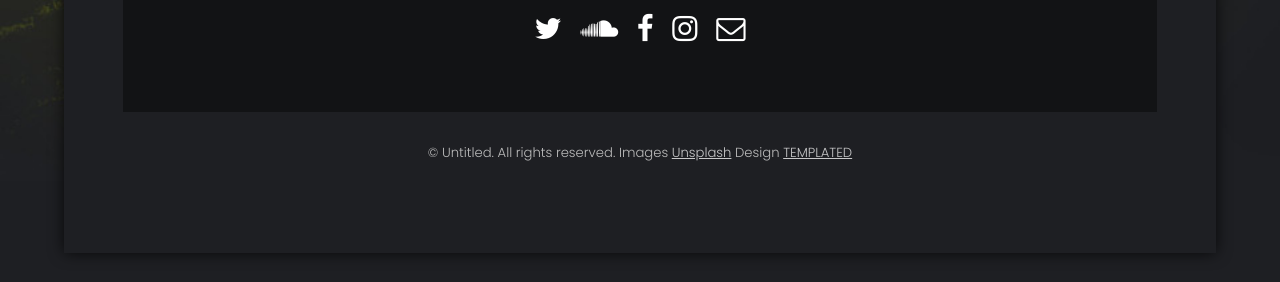
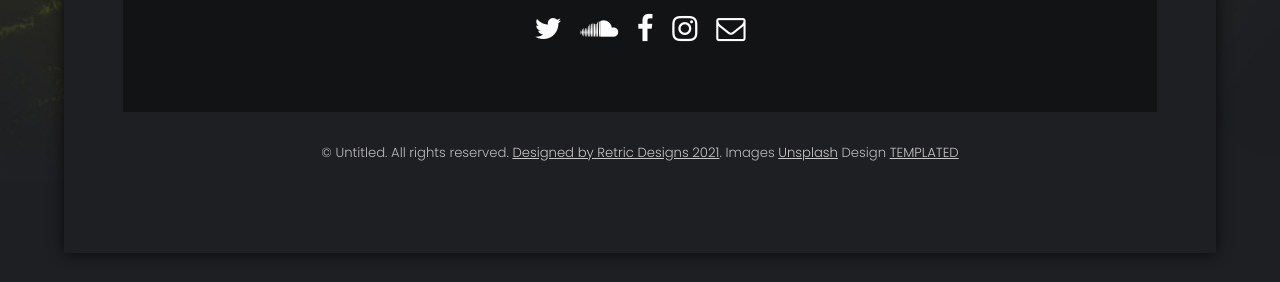
Before and after one commit to hinterlandstheband/hinterlandstheband.github.io, a plain HTML site: page index.html in a window 1280 px wide. Shown: the part 619-901 px from the top of the page. Drawn offline with Linux system fonts and the light colour scheme.

Commit message:
Update index.html

```diff
--- a/index.html
+++ b/index.html
@@ -48,7 +48,7 @@
 
 				</div>
 				<div class="copyright">
-					&copy; Untitled. All rights reserved. Images <a href="https://unsplash.com">Unsplash</a> Design <a href="https://templated.co">TEMPLATED</a>
+					&copy; Untitled. All rights reserved. <a href="https://retricdesign.com">Designed by Retric Designs 2021</a>. Images <a href="https://unsplash.com">Unsplash</a> Design <a href="https://templated.co">TEMPLATED</a>
 				</div>
 			</footer>
 
```
